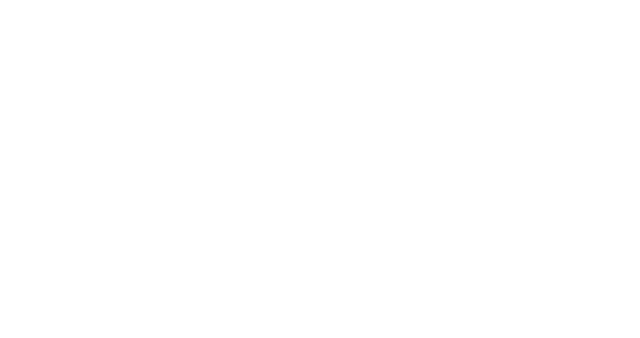
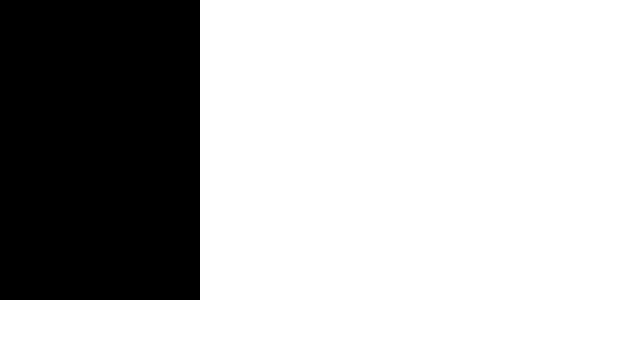
Before and after one commit to ervinkhalil15/john_test, a React (Create React App) app: page / in a window 1280 px wide. Shown: the top 338 px of the page, without its empty margins (0-640 px from the left). Built offline with nearby package versions, Linux system fonts and the light colour scheme.

Commit message:
add style

```diff
--- a/src/App.js
+++ b/src/App.js
@@ -7,7 +7,10 @@
   return (
     <>
    <Link></Link>
-   <a></a>
+   <div className="box">
+
+   </div>
+
    </>
   );
 }
--- a/src/scss/start.scss
+++ b/src/scss/start.scss
@@ -0,0 +1,5 @@
+.box{
+    width: 200px;
+    height: 300px;
+    background: #000;
+}
```
